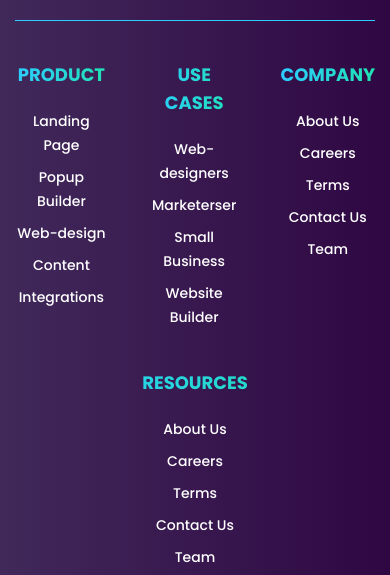
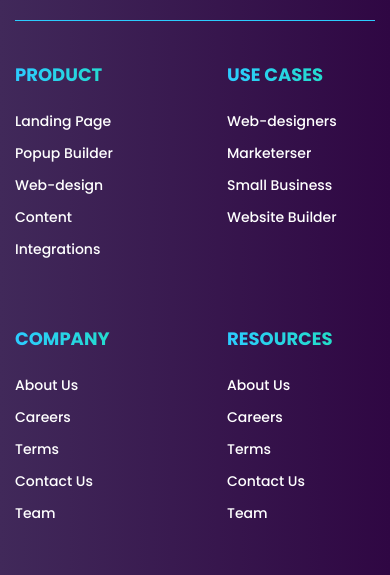
Before and after one commit to mtrong100/GIPHY-APP-V2, a React (Vite) app: page /Giphy-app/search in a window 390 px wide. Shown: the part 486-1061 px from the top of the page. Built offline with nearby package versions, Linux system fonts and the light colour scheme; no server answers.

Commit message:
fixed responsive design

```diff
--- a/src/components/layout/Footer.jsx
+++ b/src/components/layout/Footer.jsx
@@ -32,7 +32,7 @@ const Footer = () => {
         </div>
 
         {/* footer-links */}
-        <div className="flex text-center md:text-start flex-wrap gap-10 mt-10 md:gap-5">
+        <div className="flex text-start flex-wrap gap-16 mt-10 md:gap-5">
           {details.map(({ title, links, id }) => {
             return (
               <div className="flex flex-col flex-1" key={id}>
--- a/src/index.scss
+++ b/src/index.scss
@@ -77,6 +77,7 @@
 /* ================= PAGINATION-STYLE ================= */
 .pagination {
   display: flex;
+  flex-wrap: wrap;
   align-items: center;
   justify-content: center;
   gap: 10px;
@@ -93,6 +94,10 @@
       color: white;
       cursor: pointer;
     }
+  }
+  @media screen and (max-width: 480px) {
+    font-size: 12px;
+    gap: 5px;
   }
 }
 
--- a/src/pages/SearchPage.jsx
+++ b/src/pages/SearchPage.jsx
@@ -85,11 +85,11 @@ const SearchPage = () => {
         <div className="my-10">
           <ReactPaginate
             breakLabel="..."
-            nextLabel="next >"
+            nextLabel="next>"
             onPageChange={handlePageClick}
             pageRangeDisplayed={5}
             pageCount={pageCount}
-            previousLabel="< previous"
+            previousLabel="<prev"
             renderOnZeroPageCount={null}
             className="pagination"
           />
```
